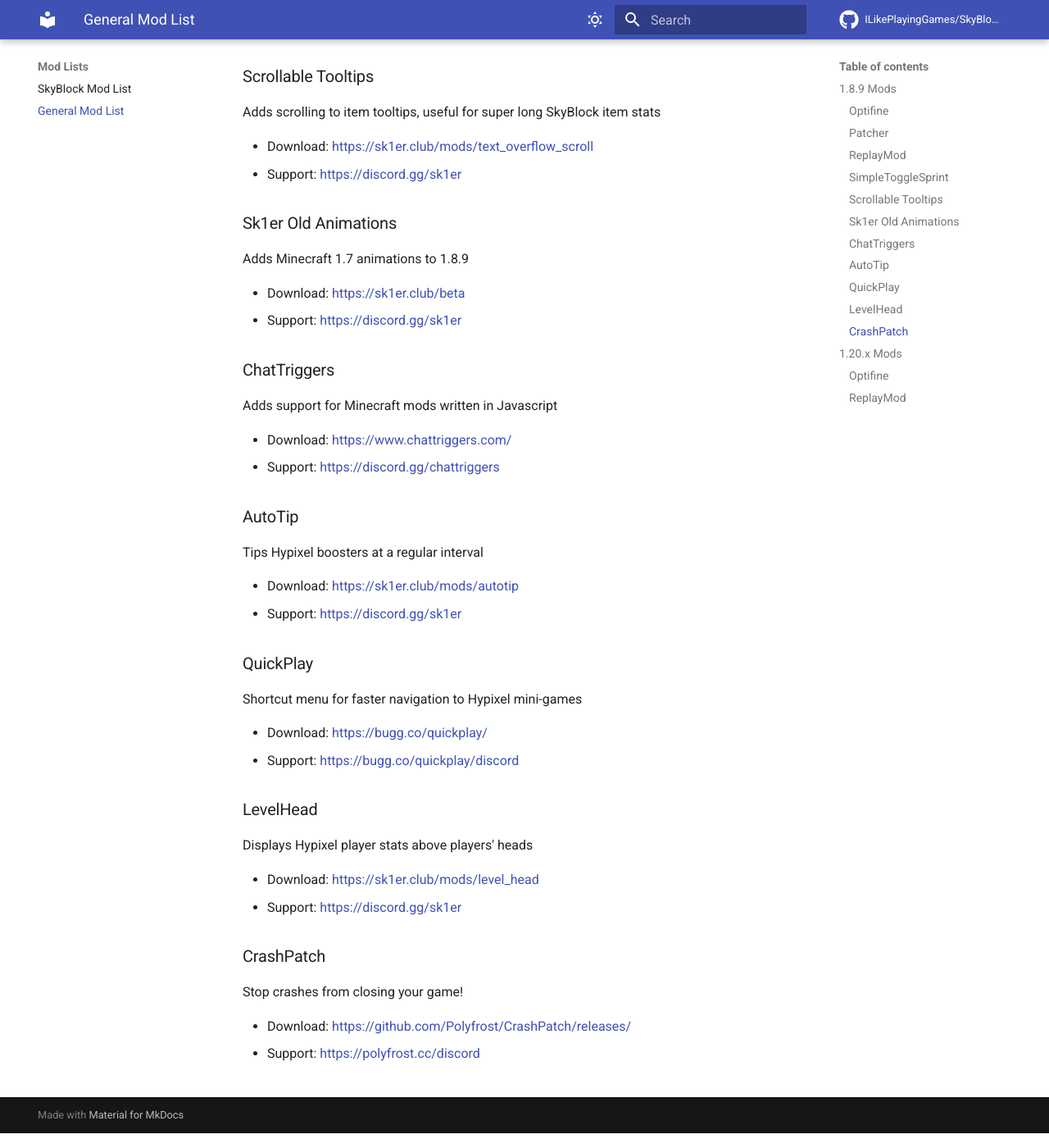
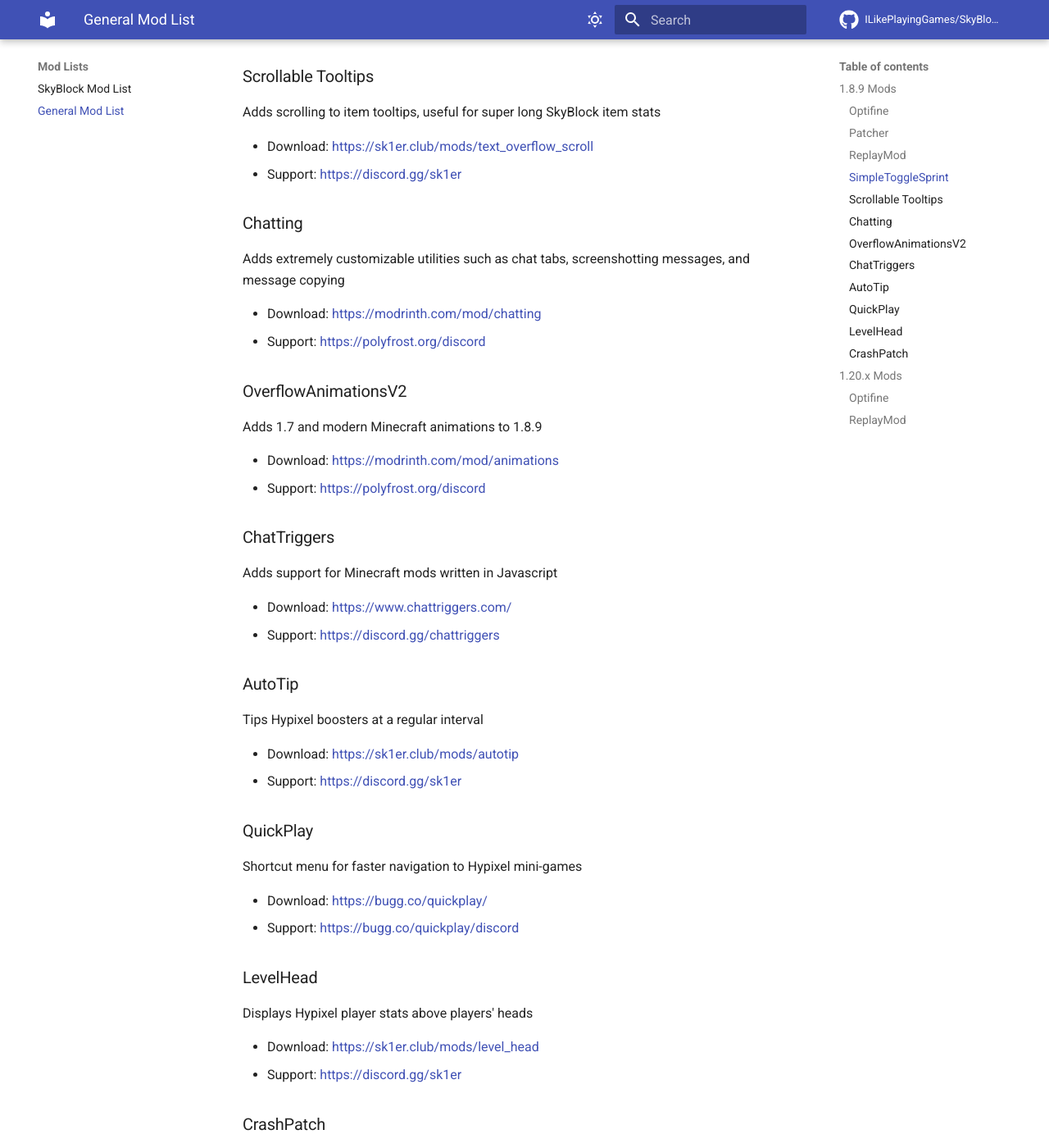
Before and after one commit to ModMalwareInvestigation/SkyBlockModWiki, an MkDocs documentation site: the page built from docs/mod-lists/general-mod-list.md, in a window 1280 px wide and 1400 px high, scrolled down 1301 px. Shown: the whole window at 82% size. Built offline with MkDocs 1.6.1 and Material for MkDocs 9.7.7, drawn with Linux system fonts in a browser that asks for light colours; comment, search, counter and statistics services are not loaded; some of the changed text lies outside the part shown.

Commit message:
add some more polyfrost mods
Signed-off-by: Wyvest <wyvestbusiness@gmail.com>

```diff
--- a/docs/mod-lists/general-mod-list.md
+++ b/docs/mod-lists/general-mod-list.md
@@ -43,11 +43,17 @@
     - Download: https://sk1er.club/mods/text_overflow_scroll
     - Support: https://discord.gg/sk1er
 
-    ### Sk1er Old Animations
-    Adds Minecraft 1.7 animations to 1.8.9
+    ### Chatting
+    Adds extremely customizable utilities such as chat tabs, screenshotting messages, and message copying
 
-    - Download: https://sk1er.club/beta
-    - Support: https://discord.gg/sk1er
+    - Download: https://modrinth.com/mod/chatting
+    - Support: https://polyfrost.org/discord
+
+    ### OverflowAnimationsV2
+    Adds 1.7 and modern Minecraft animations to 1.8.9
+
+    - Download: https://modrinth.com/mod/animations
+    - Support: https://polyfrost.org/discord
 
     ### ChatTriggers
     Adds support for Minecraft mods written in Javascript
@@ -76,8 +82,8 @@
     ### CrashPatch
     Stop crashes from closing your game!
 
-    - Download: https://github.com/Polyfrost/CrashPatch/releases/
-    - Support: https://polyfrost.cc/discord
+    - Download: https://modrinth.com/mod/crashpatch
+    - Support: https://polyfrost.org/discord
 
 === "1.20.x"
 
```
